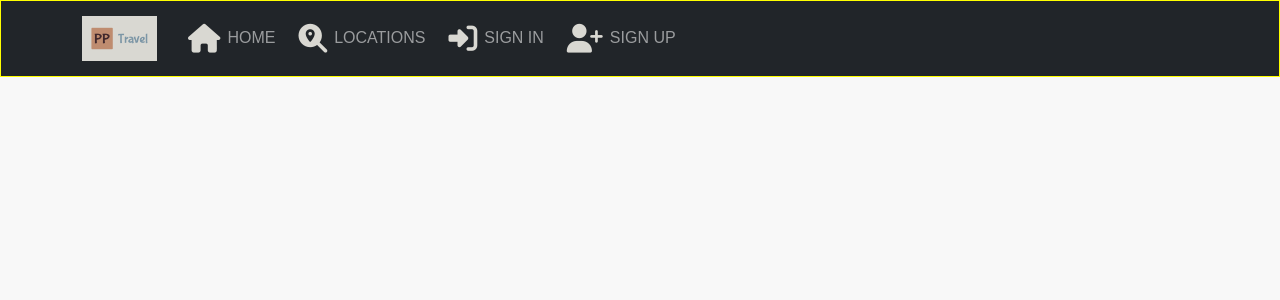
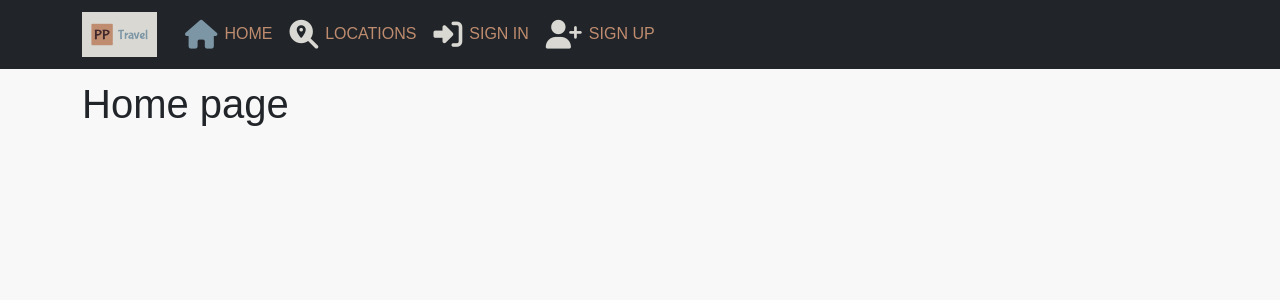
Before and after one commit to Christoph33one/post-plan-travel, a React (Create React App) app: page / in a window 1280 px wide. Shown: the top 300 px of the page. Built offline with nearby package versions, Linux system fonts and the light colour scheme.

Commit message:
testing commit and push

```diff
--- a/package.json
+++ b/package.json
@@ -13,7 +13,7 @@
     "react-bootstrap": "^1.6.3",
     "react-dom": "^17.0.2",
     "react-infinite-scroll-component": "^6.1.0",
-    "react-router-dom": "^5.3.4",
+    "react-router-dom": "^5.3.0",
     "react-scripts": "^4.0.3",
     "web-vitals": "^1.1.2"
   },
--- a/src/App.js
+++ b/src/App.js
@@ -1,12 +1,24 @@
 import styles from "./App.module.css";
 import NavBar from "./components/NavBar";
+import Container from 'react-bootstrap/Container';
+import { Route, Switch } from "react-router-dom";
 
 function App() {
   return (
     <div className={styles.App}>
       <NavBar />
+      <Container className={styles.Main}>
+        <Switch>
+          <Route exact path="/" render={() => <h1>Home page</h1>} />
+          <Route exact path="/locations" render={() => <h1>Locations</h1>} />
+          <Route exact path="/signin" render={() => <h1>Sign in</h1>} />
+          <Route exact path="/signup" render={() => <h1>Sign up</h1>} />
+          <Route render={()=><p>Page not found!</p> } />
+        </Switch>
+      </Container>
     </div>
   );
 }
+/* Routing added for urls to be found*/
 
 export default App;
--- a/src/App.module.css
+++ b/src/App.module.css
@@ -4,6 +4,9 @@
     font-family: "Roboto&family", sans-serif;
     background-color: #f8f8f8;
     min-height: 100vh;
+}
+.Main {
+  padding-top: 80px;
 }
 
 * {
@@ -13,6 +16,8 @@
   a {
     color: #BF8C6F;
     transition: color ease-in-out 0.3s;
+    text-decoration: none;
+
   }
 
   a:hover {
--- a/src/components/NavBar.js
+++ b/src/components/NavBar.js
@@ -2,20 +2,42 @@
 import { Navbar, Container, Nav } from "react-bootstrap";
 import logo from '../assets/logo.png';
 import styles from '../styles/Navbar.module.css';
+import { NavLink } from "react-router-dom";
 
 /* NavBar component*/
 const NavBar = () => {
   return <Navbar className={styles.Navbar} bg="dark" variant="dark" expand="md" fixed="top">
   <Container>
+    <NavLink to="/">
     <Navbar.Brand><img src={logo} alt="logo" height="45" />
     </Navbar.Brand>
+    </NavLink>
     <Navbar.Toggle aria-controls="basic-navbar-nav" />
     <Navbar.Collapse id="basic-navbar-nav">
-      <Nav className="ml-auto text-uppercase align-items-start ">
-        <Nav.Link><i className="fas fa-home"></i>Home</Nav.Link>
-        <Nav.Link><i className="fas fa-search-location"></i>Locations</Nav.Link>
-        <Nav.Link><i className="fas fa-sign-in-alt"></i>Sign in</Nav.Link>
-        <Nav.Link><i className="fas fa-user-plus"></i>Sign up</Nav.Link>
+      <Nav className="ml-auto text-uppercase align-items-start">
+
+        <NavLink exact
+          className={styles.NavLink} activeClassName={styles.Active} to="/">
+          <i className="fas fa-home"></i>Home
+          </NavLink>
+
+        <NavLink
+          className={styles.NavLink}
+          activeClassName={styles.Active}
+            to="/locations"><i className="fas fa-search-location"></i>Locations
+          </NavLink>
+
+        <NavLink
+          className={styles.NavLink}
+          activeClassName={styles.Active}
+           to="/signup"><i className="fas fa-sign-in-alt"></i>Sign in
+        </NavLink>
+
+        <NavLink
+          className={styles.NavLink}
+          activeClassName={styles.Active}
+           to="/signin"><i className="fas fa-user-plus"></i>Sign up
+        </NavLink>
       </Nav>
     </Navbar.Collapse>
   </Container>
--- a/src/index.js
+++ b/src/index.js
@@ -3,13 +3,17 @@
 import './index.css';
 import App from './App';
 import reportWebVitals from './reportWebVitals';
+import { BrowserRouter as Router } from "react-router-dom";
 
 ReactDOM.render(
   <React.StrictMode>
-    <App />
+    <Router>
+      <App />
+    </Router>
   </React.StrictMode>,
-  document.getElementById('root')
+  document.getElementById("root")
 );
+
 
 // If you want to start measuring performance in your app, pass a function
 // to log results (for example: reportWebVitals(console.log))
--- a/src/styles/Navbar.module.css
+++ b/src/styles/Navbar.module.css
@@ -1,4 +1,14 @@
-.Navbar {
-    background-color: yellow;
+.NavBar {
+    background-color: #ffffff;
     border: 1px solid yellow;
-}
+  }
+  .NavLink {
+    padding: 5px;
+  }
+  .Active i {
+    color: #7C96A6;
+  }
+
+  .Active i {
+    color: #7C96A6;
+  }
```
Also changed, not shown: 1 other file (tests, documents, lock files or other folders).
